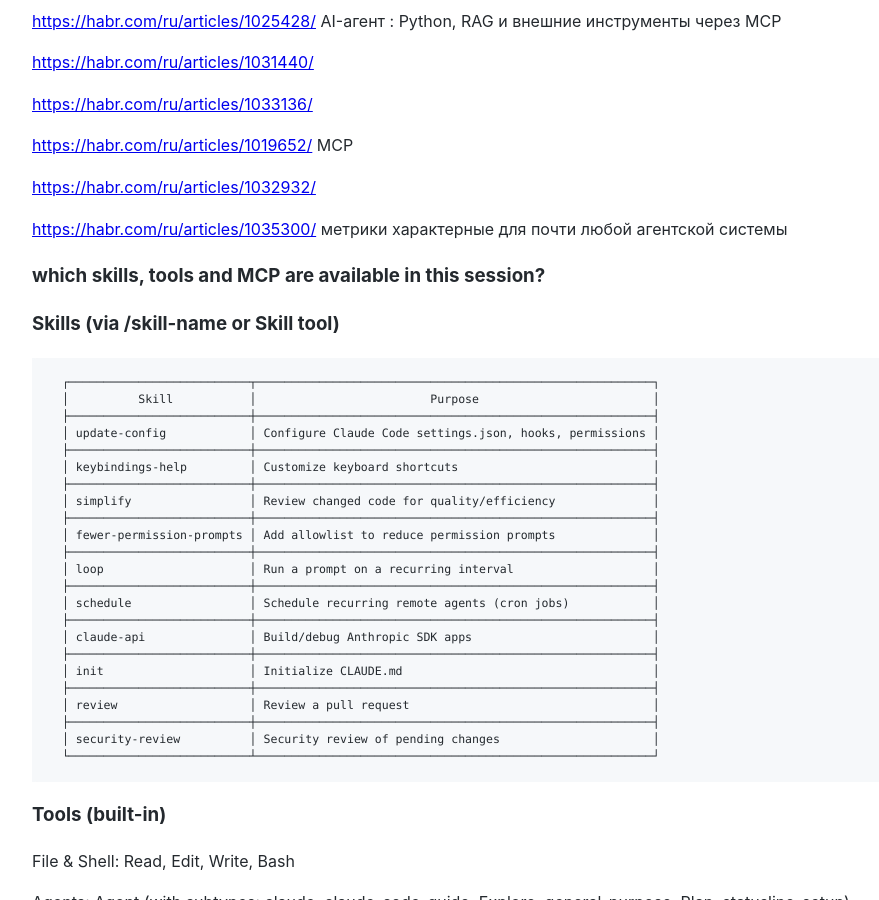
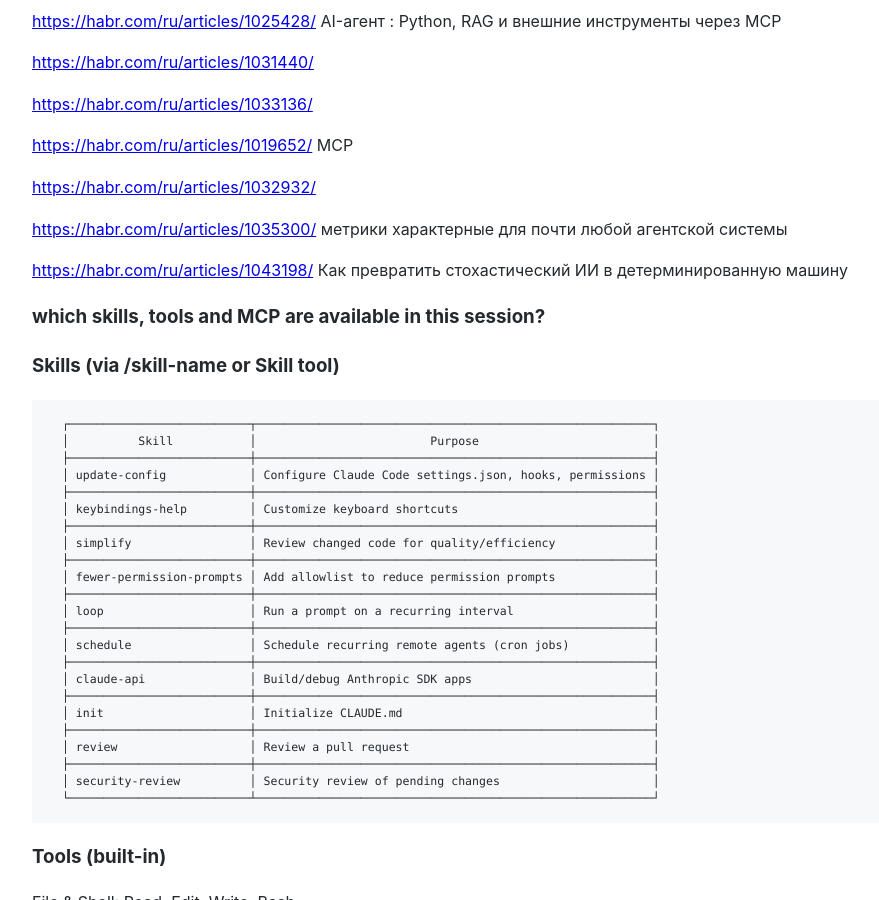
Before and after one commit to Michael-Lubinsky/michael-lubinsky.github.com, a Jekyll site: the page built from ml/agent.md, in a window 1280 px wide and 900 px high, scrolled down 440 px. Shown: the whole window, without its empty margins (158-1037 px from the left). Built offline with Jekyll 4.4.1, drawn with Linux system fonts in a browser that asks for light colours; our own code applies the rules of GitHub Pages for plain Markdown files.

Commit message:
Update agent.md

```diff
--- a/ml/agent.md
+++ b/ml/agent.md
@@ -29,6 +29,8 @@
 <https://habr.com/ru/articles/1032932/>
 
 <https://habr.com/ru/articles/1035300/> метрики характерные для почти любой агентской системы
+
+<https://habr.com/ru/articles/1043198/> Как превратить стохастический ИИ в детерминированную машину
 
 
 ### which skills, tools and MCP are available in this session?
```
